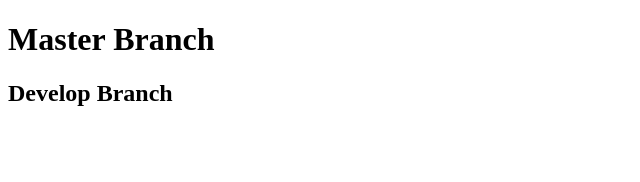
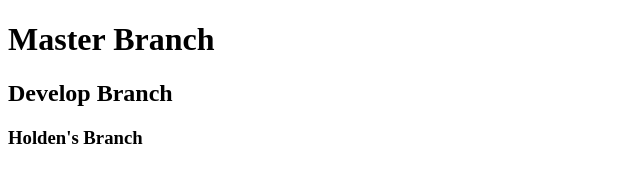
Before and after one commit to hbouwers/teamGit, a plain HTML site: page index.html in a window 1280 px wide. Shown: the whole page, without its empty margins (0-640 px from the left). Drawn offline with Linux system fonts and the light colour scheme.

Commit message:
Holden's commit

```diff
--- a/index.html
+++ b/index.html
@@ -8,5 +8,6 @@
 <body>
     <h1>Master Branch</h1>
     <h2>Develop Branch</h2>
+    <h3>Holden's Branch</h3>
 </body>
 </html>
```
